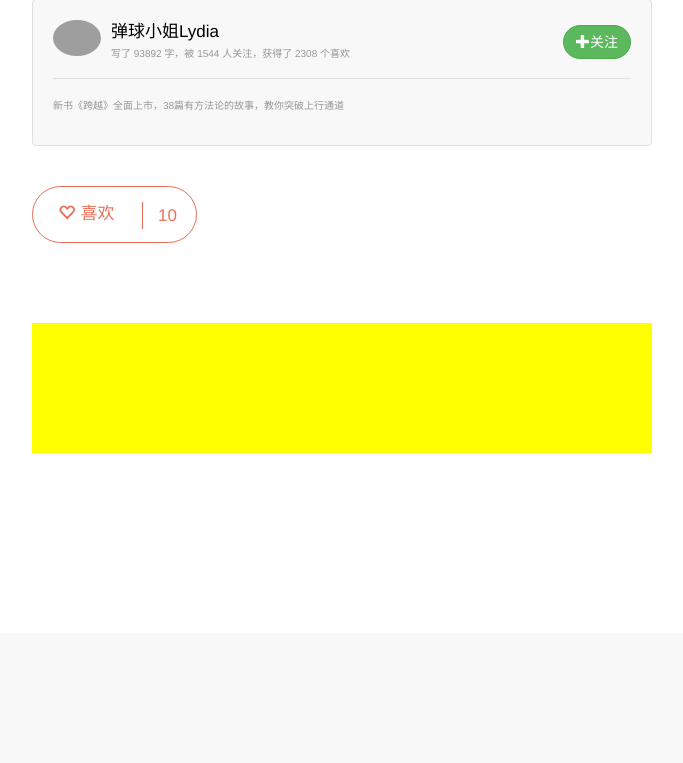
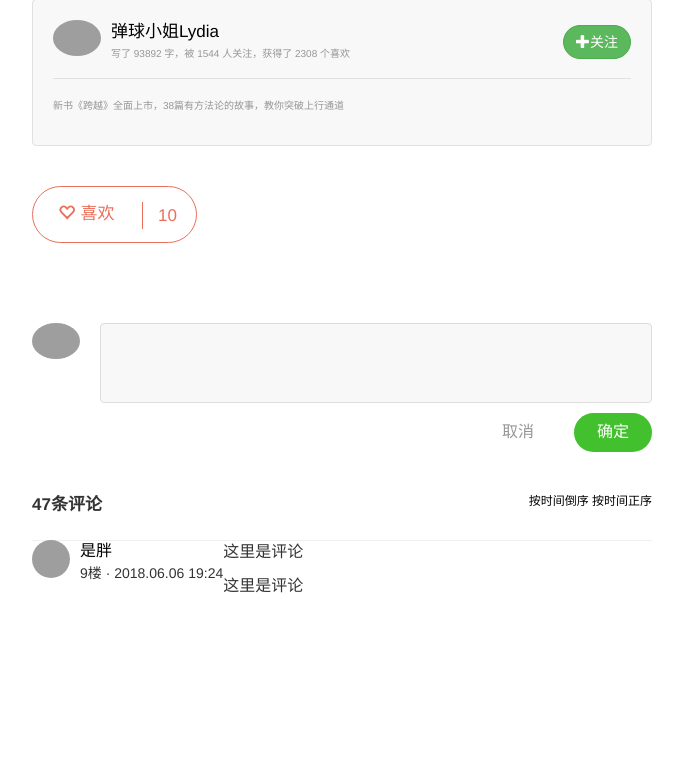
Before and after one commit to bnsuper/webapp, a Django app: template web/front/templates/front_article_detail.html in a window 1280 px wide. Shown: the part 349-1112 px from the top of the page, without its empty margins (418-1101 px from the left). Before the commit the page ends 802 px from the top, so only its background shows below. Run offline with Django 3.2, Linux system fonts and the light colour scheme; the template is opened without the code that fills it, so the values that code supplies are empty; some libraries are stand-ins or nearby versions; grey boxes are pictures that could not be loaded.

Commit message:
add something

```diff
--- a/web/front/static/css/front_article_detail.css
+++ b/web/front/static/css/front_article_detail.css
@@ -207,5 +207,140 @@ h1{
 .comment-write{
 	width: 100%;
 	height: 130px;
-	background: yellow;
+	/*background: yellow;*/
 }
+
+
+.form-write{
+	position: relative;
+	width: 552px;
+	height: 100%;
+	/*background: skyblue;*/
+	margin-left: 68px;
+	margin-bottom: 20px;
+}
+
+.form-write .avatar{
+	position: absolute;
+	left: -68px;
+}
+
+.form-write textarea{
+	width: 100%;
+	height: 80px;
+	padding: 10px 15px;
+	font-size: 13px;
+	border: 1px solid #dcdcdc;
+    border-radius: 4px;
+    background-color: hsla(0,0%,71%,.1);
+    resize: none;
+    outline-style: none;
+    display: inline-block;
+    vertical-align: top;
+}
+
+.write-function-block{
+	width: 100%;
+	height: 50px;
+	/*background: grey;*/
+}
+
+.cancle{
+	/*background: green;*/
+	margin-right: 40px;
+	margin-top: 18px;
+	float: right;
+	font-size: 16px;
+    color: #969696;
+}
+
+.btn-send{
+	float: right;
+	width: 78px;
+	margin: 10px 0;
+    padding: 8px 18px;
+    font-size: 16px;
+    border: none;
+    border-radius: 20px;
+    color: #fff!important;
+    background-color: #42c02e;
+    cursor: pointer;
+    outline: none;
+    display: block;
+}
+
+.normal-comment-list{
+	margin-top: 40px;
+}
+
+.normal-comment-list .top-title{
+	height: 47px;
+	width: 100%;
+	/*background: grey;*/
+}
+
+.box-title{
+	font-size: 17px;
+	padding-bottom: 23px;
+	border-bottom: 1px solid #f0f0f0;
+}
+.box-title span{
+	font-weight: 700;
+}
+
+.pull-right{
+	float: right;
+	height: 100%;
+
+}
+
+.pull-right{
+    margin-left: 10px;
+    font-size: 12px;
+    /*font-weight: 400;*/
+    color: #969696;
+    display: inline-block;
+}
+
+.comment-author img{
+	border-radius: 50%;
+	width: 100%;
+	height: 100%;
+}
+
+.comment-author{
+	margin-bottom: 20px;
+}
+.comment-author .image{
+	display: inline-block;
+	width: 38px;
+	height: 38px;
+	float: left;
+	margin-right: 10px;
+}
+
+.comment-author-info{
+	float: left;
+}
+
+.comment{
+	height: 38px;
+}
+
+.main-comment{
+	height: 100%
+}
+
+.comment-author{
+	height: 100%;
+	margin-top: 0px;
+}
+
+.comment-wrap{
+	width: 100%
+}
+
+.comment-wrap{
+    line-height: 1.5;
+    font-size: 16px;
+}
--- a/web/front/templates/front_article_detail.html
+++ b/web/front/templates/front_article_detail.html
@@ -86,7 +86,51 @@
 
 				<div class="comment-list">
 					<div class="comment-write">
+						<form action="" class="form-write">
+							<a href="" class="avatar arvtar-l">
+							<img src="https://cdn2.jianshu.io/assets/default_avatar/15-a7ac401939dd4df837e3bbf82abaa2a8.jpg" alt="">
+							</a>
+							<textarea name="" id="" cols="30" rows="10"></textarea>
+							<div class="write-function-block">
+								<a href="" class="btn btn-success btn-send">确定</a>
+								<a href="" class="cancle">取消</a>
+							</div>
+						</form>
+					</div>
 
+					<div class="normal-comment-list">
+						<div class="top-title">
+							<div class="box-title">
+								<span>47条评论</span>
+								<div class="pull-right">
+								<a href="" class="active">按时间倒序</a>
+								<a href="">按时间正序</a>
+								</div>
+							</div>
+						</div>
+
+						<div class="comment">
+							<div class="main-comment">
+								<div class="comment-author">
+									<a href="" class="image"><img src="https://upload.jianshu.io/users/upload_avatars/12823962/a084cbf8-848d-4f4e-978a-9af908cccf5e?imageMogr2/auto-orient/strip|imageView2/1/w/114/h/114" alt=""></a>
+									<div class="comment-author-info">
+										<a href="" class="name">
+											是胖
+										</a>
+										<div class="author-meta">
+											<span>9楼 · 2018.06.06 19:24</span>
+										</div>
+									</div>
+									<div class="comment-wrap">
+										<p>这里是评论</p>
+										<p>这里是评论</p>
+									</div>
+								</div>
+							</div>
+							<div class="sub-comment-list">
+
+							</div>
+						</div>
 					</div>
 				</div>
 
```
